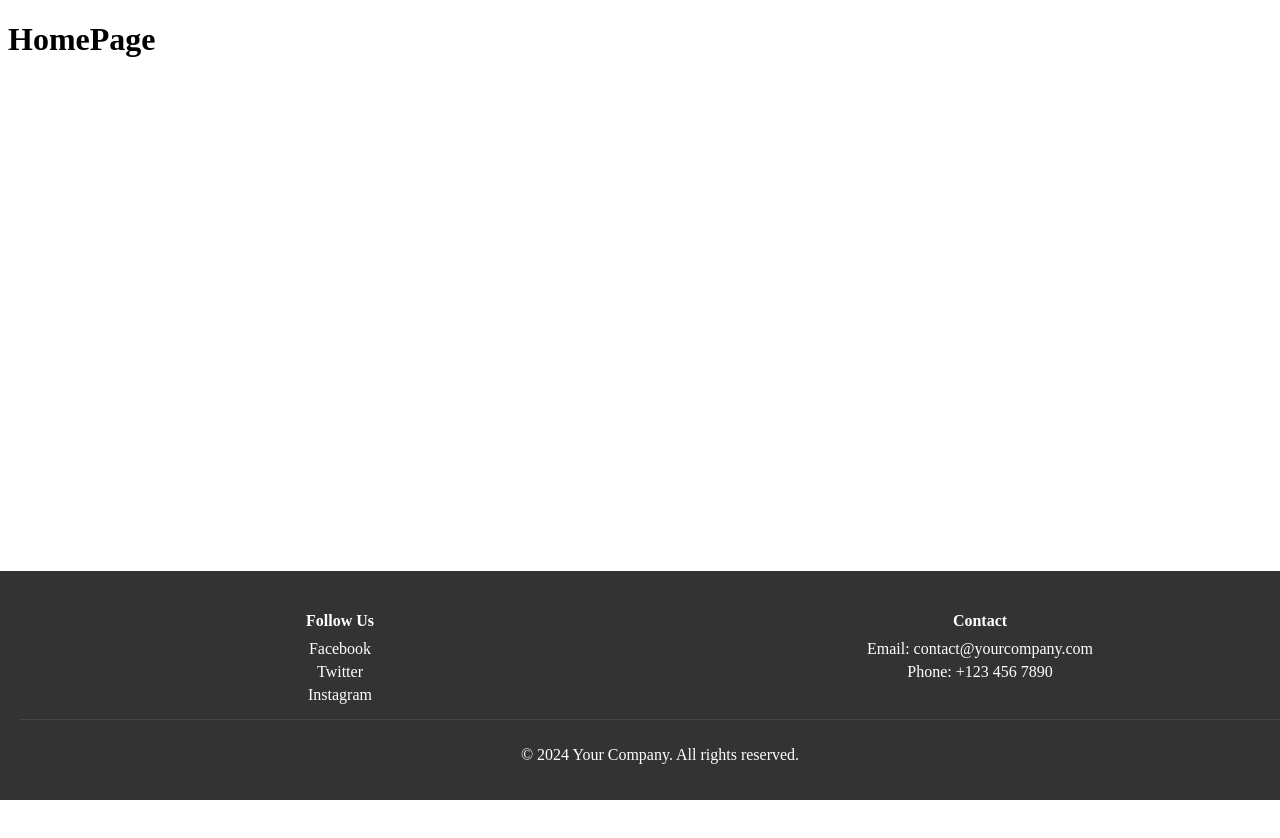
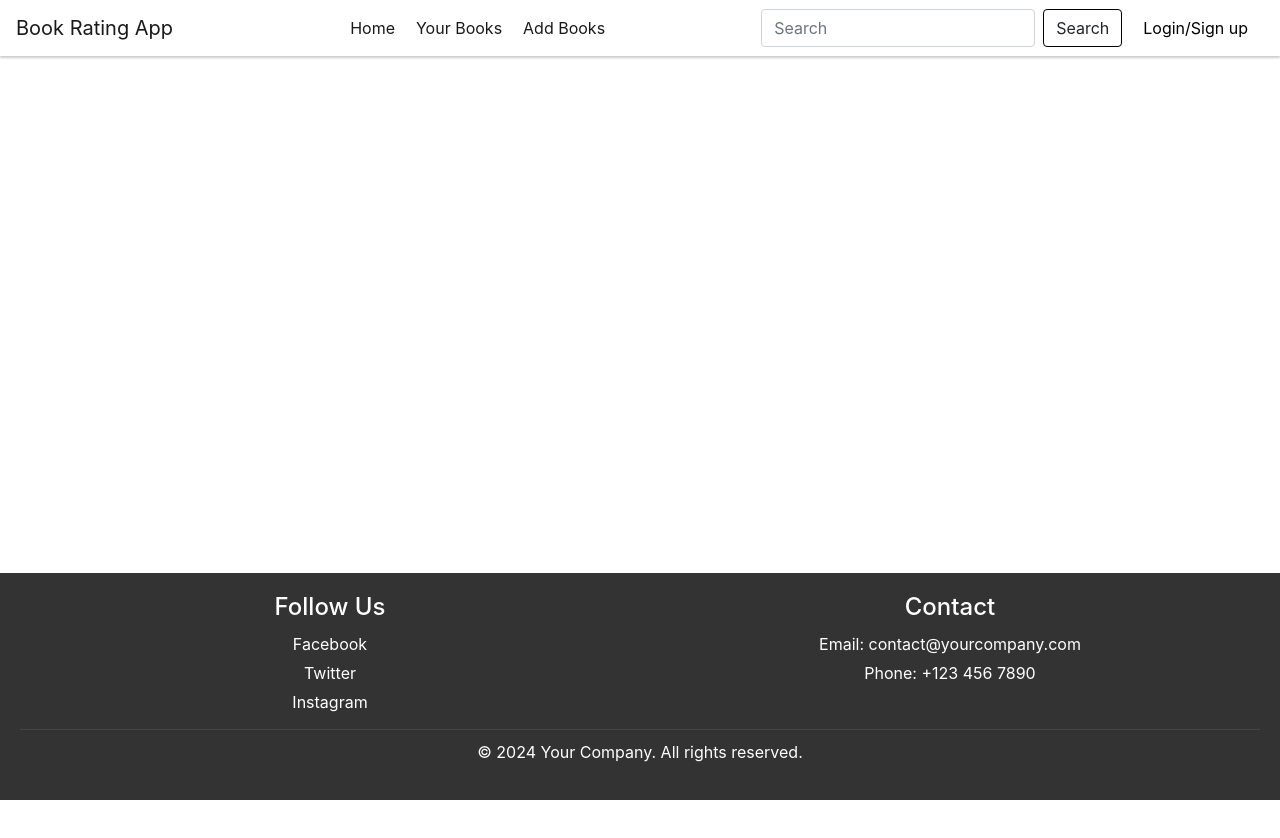
Before and after one commit to angulardevelopment/book-rating-app-assignment, a React (Create React App) app in the folder client/: page / in a window 1280 px wide. Shown: the top 838 px of the page. After the commit the page ends 800 px from the top, so only its background shows below. Built offline with nearby package versions, Linux system fonts and the light colour scheme.

Commit message:
Sticky Responsive NavBar added

```diff
--- a/client/public/index.html
+++ b/client/public/index.html
@@ -8,6 +8,12 @@
     <meta
       name="description"
       content="Web site created using create-react-app"
+    />
+    <link
+      rel="stylesheet"
+      href="https://cdn.jsdelivr.net/npm/bootstrap@4.4.1/dist/css/bootstrap.min.css"
+      integrity="sha384-Vkoo8x4CGsO3+Hhxv8T/Q5PaXtkKtu6ug5TOeNV6gBiFeWPGFN9MuhOf23Q9Ifjh"
+      crossorigin="anonymous"
     />
     <link rel="apple-touch-icon" href="%PUBLIC_URL%/logo192.png" />
     <!--
--- a/client/src/App.js
+++ b/client/src/App.js
@@ -1,6 +1,7 @@
 import React from "react";
 import { Routes, Route } from "react-router-dom";
 import HomePage from "./components/HomePage/HomePage";
+import NavBar from "./components/NavBar/NavBar";
 
 const Footer = () => {
   return (
@@ -8,9 +9,27 @@ const Footer = () => {
       <div className="footer-content">
         <div className="footer-section">
           <h4>Follow Us</h4>
-          <a href="https://facebook.com" target="_blank" rel="noopener noreferrer">Facebook</a>
-          <a href="https://twitter.com" target="_blank" rel="noopener noreferrer">Twitter</a>
-          <a href="https://instagram.com" target="_blank" rel="noopener noreferrer">Instagram</a>
+          <a
+            href="https://facebook.com"
+            target="_blank"
+            rel="noopener noreferrer"
+          >
+            Facebook
+          </a>
+          <a
+            href="https://twitter.com"
+            target="_blank"
+            rel="noopener noreferrer"
+          >
+            Twitter
+          </a>
+          <a
+            href="https://instagram.com"
+            target="_blank"
+            rel="noopener noreferrer"
+          >
+            Instagram
+          </a>
         </div>
 
         <div className="footer-section">
@@ -29,7 +48,8 @@ const Footer = () => {
 
 const App = () => {
   return (
-    <div className="app-container">
+    <div>
+      <NavBar />
       <Routes>
         <Route path="/" element={<HomePage />} />
       </Routes>
--- a/client/src/components/HomePage/HomePage.js
+++ b/client/src/components/HomePage/HomePage.js
@@ -1,11 +1,7 @@
 import React from "react";
 import "./home.css";
 function HomePage() {
-  return (
-    <div>
-      <h1>HomePage</h1>
-    </div>
-  );
+  return <div></div>;
 }
 
 export default HomePage;
--- /dev/null
+++ b/client/src/components/NavBar/NavBar.js
@@ -0,0 +1,113 @@
+import React, { useState } from "react";
+import styles from "./NavBar.module.css"; // Import CSS module
+
+const NavBar = () => {
+  // State to toggle menu
+
+  return (
+    <div className={styles.navContainer}>
+      <nav className={`navbar navbar-expand-lg navbar-light sticky-top`}>
+        <a class="navbar-brand " href="#" styles={{ fontSize: "24px" }}>
+          Book Rating App
+        </a>
+        <button
+          class="navbar-toggler"
+          type="button"
+          data-toggle="collapse"
+          data-target="#navbarTogglerDemo02"
+          aria-controls="navbarTogglerDemo02"
+          aria-expanded="false"
+          aria-label="Toggle navigation"
+        >
+          <span class="navbar-toggler-icon"></span>
+        </button>
+
+        <div class="collapse navbar-collapse" id="navbarTogglerDemo02">
+          <ul class="navbar-nav mr-auto ml-auto mt-2 mt-lg-0">
+            <li class="nav-item active">
+              <a className={`nav-link  ${styles.button}`} href="#">
+                Home
+              </a>
+            </li>
+            <li class="nav-item active">
+              <a className={`nav-link  ${styles.button}`} href="#">
+                Your Books
+              </a>
+            </li>
+            <li class="nav-item active">
+              <a className={`nav-link  ${styles.button}`} href="#">
+                Add Books
+              </a>
+            </li>
+          </ul>
+          <form class="form-inline my-2 my-lg-0">
+            <input
+              class="form-control mr-sm-2"
+              type="search"
+              placeholder="Search"
+            />
+            <button
+              class="btn  my-2 my-sm-0"
+              type="submit"
+              style={{ border: "1px solid black" }}
+            >
+              Search
+            </button>
+            <div class="nav-item active ">
+              <button
+                className={`nav-link  ${styles.button}`}
+                href="#"
+                style={{ color: "black" }}
+              >
+                Login/Sign up
+              </button>
+            </div>
+          </form>
+        </div>
+      </nav>
+    </div>
+  );
+};
+
+export default NavBar;
+
+// <nav className={styles.navbar}>
+//   <div className={styles.logo}>PlantWorld</div>
+
+//   {/* Toggle Button for Mobile */}
+//   <div className={styles.hamburger} onClick={toggleMenu}>
+//     <div className={isOpen ? styles.barOpen : styles.bar}></div>
+//     <div className={isOpen ? styles.barOpen : styles.bar}></div>
+//     <div className={isOpen ? styles.barOpen : styles.bar}></div>
+//   </div>
+
+//   {/* Links Section */}
+//   <ul className={`${styles.navLinks} ${isOpen ? styles.active : ""}`}>
+//     <li>
+//       <a href="#home">HOME</a>
+//     </li>
+//     <li>
+//       <a href="#shop">MY BOOKS</a>
+//     </li>
+//     <li>
+//       <a href="#about">ADD BOOKS</a>
+//     </li>
+//     <li>
+//       <form class="form-inline my-2 my-lg-0">
+//         <input
+//           class="form-control mr-sm-2"
+//           type="search"
+//           placeholder="Search"
+//         />
+//         <button class="btn btn-outline-success my-2 my-sm-0" type="submit">
+//           Search
+//         </button>
+//       </form>
+//     </li>
+//   </ul>
+
+//   {/* User Icon */}
+//   <div className={styles.userIcon}>
+//     <img src="path-to-your-icon/user-icon.png" alt="User Icon" />
+//   </div>
+// </nav>
--- /dev/null
+++ b/client/src/components/NavBar/NavBar.module.css
@@ -0,0 +1,15 @@
+.button {
+  border-style: none;
+  margin-left: 5px;
+  border-radius: 4px;
+  background-color: white !important;
+}
+
+.button:hover {
+  color: White !important;
+  background-color: black !important;
+}
+
+.navContainer {
+  box-shadow: 0 2px 2px rgb(0, 0, 0, 0.2);
+}
```
